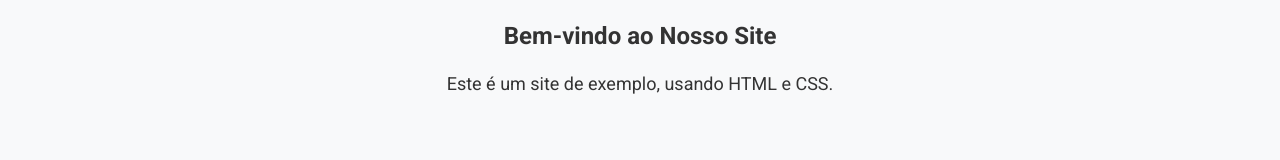
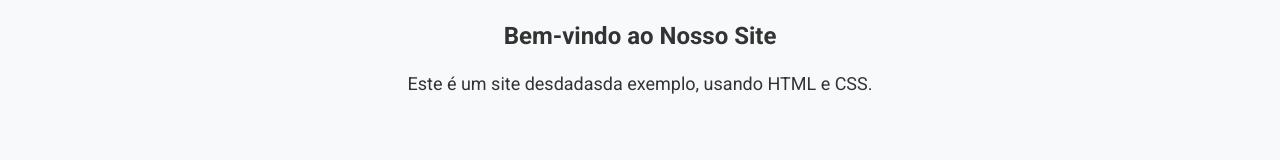
Before and after one commit to VitorVGDev/projetohtml, a plain HTML site: page index.html in a window 1280 px wide. Shown: the part 213-373 px from the top of the page. Drawn offline with Linux system fonts and the light colour scheme.

Commit message:
Segundo commit

```diff
--- a/index.html
+++ b/index.html
@@ -67,7 +67,7 @@
     </nav>
     <section>
         <h2>Bem-vindo ao Nosso Site</h2>
-        <p>Este é um site de exemplo, usando HTML e CSS.</p>
+        <p>Este é um site desdadasda exemplo, usando HTML e CSS.</p>
     </section>
     <footer>
         <p>&copy; 2024 Meu Site Moderno. Todos os direitos reservados.</p>
```
